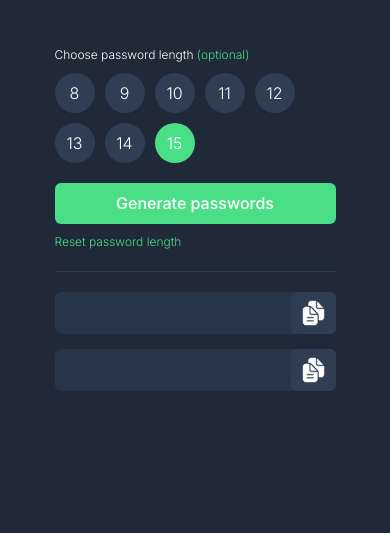
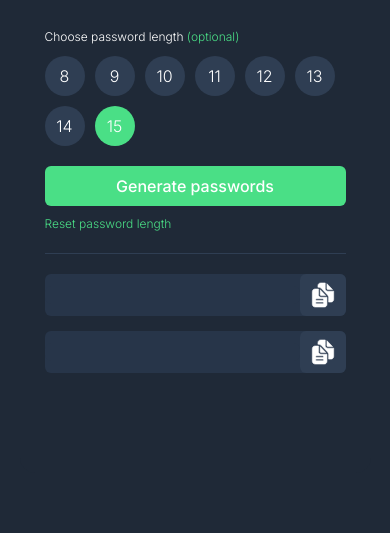
Before and after one commit to jessadk/password-generator, a plain HTML site: page index.html in a window 390 px wide. Shown: the part 311-844 px from the top of the page. Drawn offline with Linux system fonts and the light colour scheme.

```diff
--- a/css/style.css
+++ b/css/style.css
@@ -228,7 +228,7 @@ button:hover,
 
 @media (max-width: 525px) {
     main {
-        padding: 75px 35px;
+        padding: 100px 25px;
     }
 }
 
@@ -236,16 +236,15 @@ button:hover,
     body{
         background-color: var(--dark-blue);
     }
-
 }
 
 @media (max-width: 350px) {
     h1 {
         margin-bottom: 15px;
     }
+
     main {
         width: 100%;
         border-radius: initial;
-        padding: 75px 25px;
     }
 }
```
